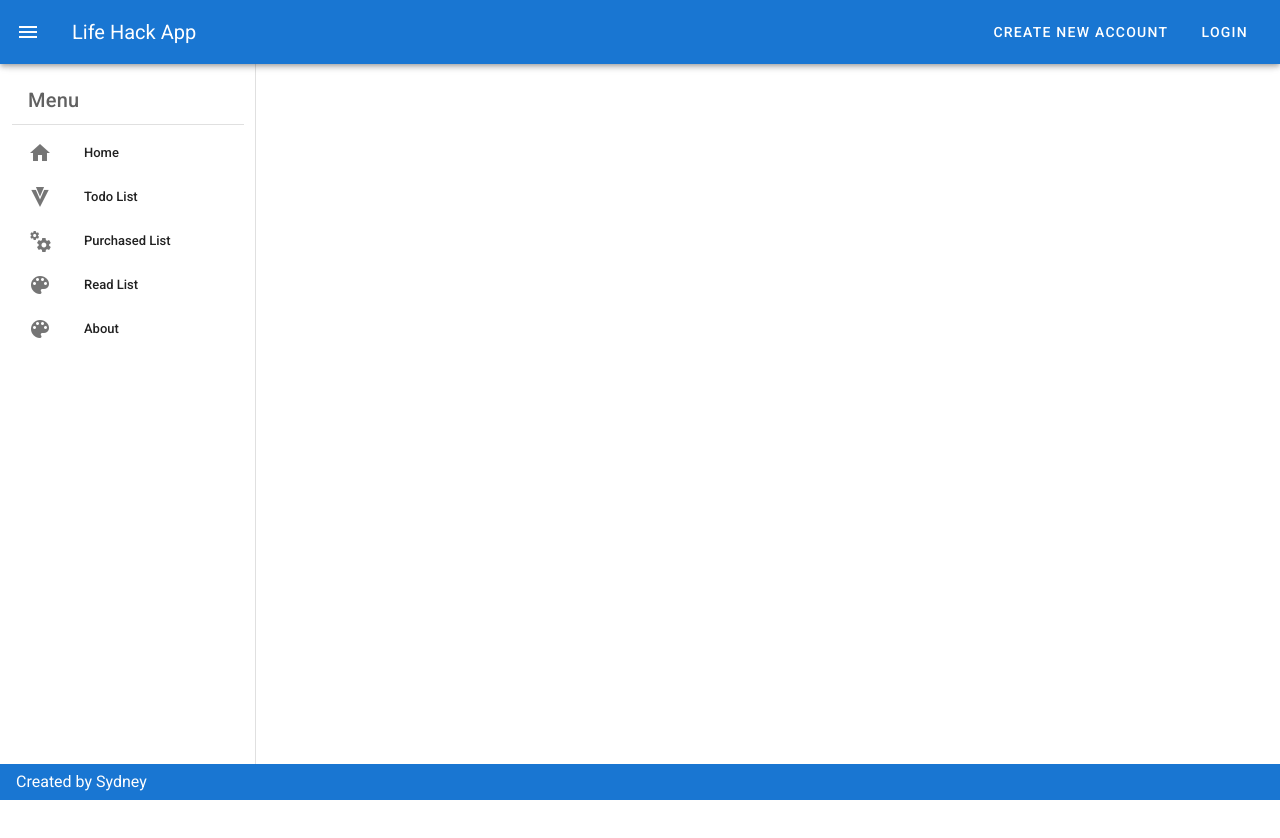
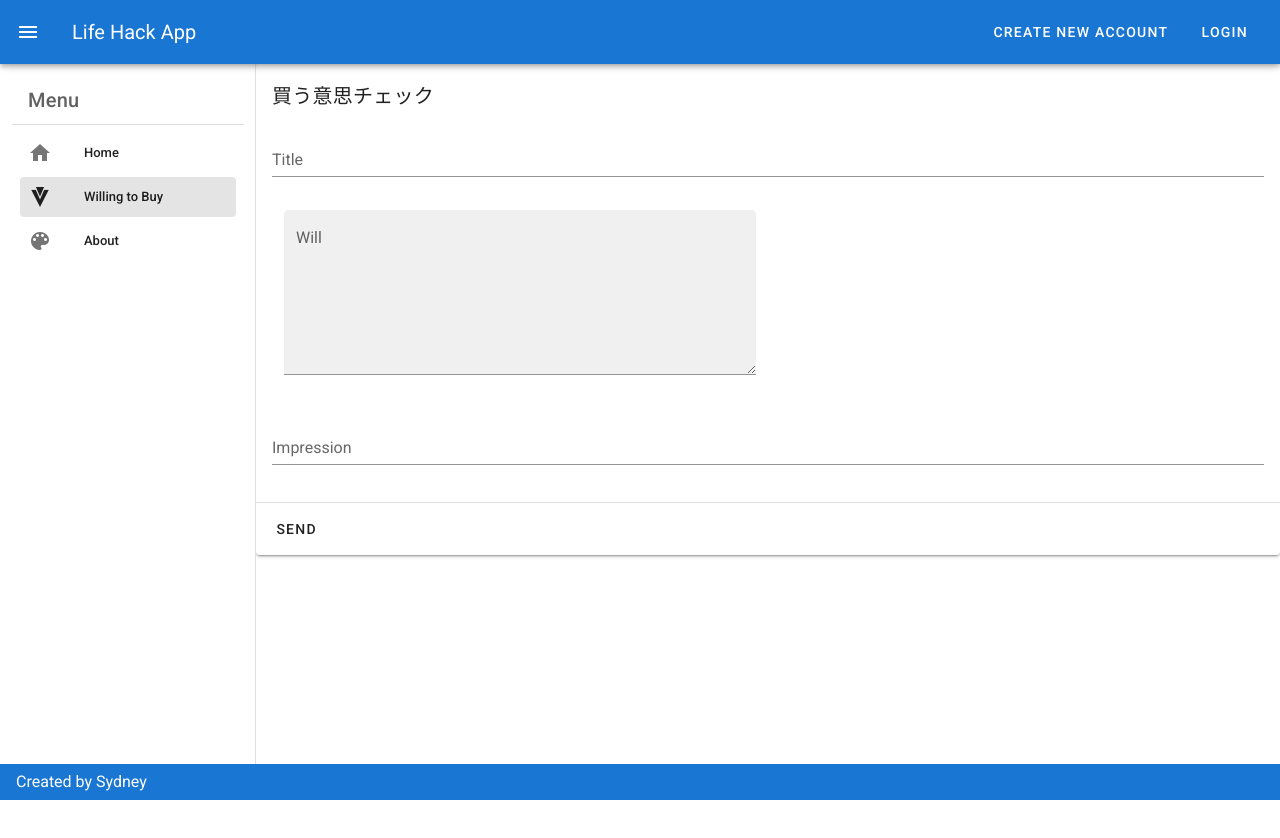
Before and after one commit to Last-Vega/Goodbuy, a Vue app in the folder frontend/: page /will in a window 1280 px wide. Shown: the top 838 px of the page. Built offline with nearby package versions, Linux system fonts and the light colour scheme; no server answers.

Commit message:
ちょっと変更

```diff
--- a/frontend/src/components/Navigation.vue
+++ b/frontend/src/components/Navigation.vue
@@ -55,9 +55,10 @@ export default {
       drawer: null,
       nav_lists: [
         { name: 'Home', icon: 'mdi-home', link: '/' },
-        { name: 'Todo List', icon: 'mdi-vuetify', link: '/todo' },
-        { name: 'Purchased List', icon: 'mdi-cogs', link: '/order' },
-        { name: 'Read List', icon: 'mdi-palette', link: '/read' },
+        { name: 'Willing to Buy', icon: 'mdi-vuetify', link: '/will' },
+        // { name: 'Todo List', icon: 'mdi-vuetify', link: '/todo' },
+        // { name: 'Purchased List', icon: 'mdi-cogs', link: '/order' },
+        // { name: 'Read List', icon: 'mdi-palette', link: '/read' },
         { name: 'About', icon: 'mdi-palette', link: '/about' }
       ]
     }
--- /dev/null
+++ b/frontend/src/components/WillForm.vue
@@ -0,0 +1,49 @@
+<template>
+<div>
+  <v-app>
+    <v-card>
+      <v-card-title>買う意思チェック</v-card-title>
+      <v-card-text>
+        <v-form ref="will_form">
+          <v-text-field
+            id="title"
+            v-model="text1"
+            label="Title">
+          </v-text-field>
+
+          <v-col cols="12" md="6">
+            <v-textarea
+              filled name="input-7-4"
+              label="Will"
+              >
+            </v-textarea>
+          </v-col>
+
+          <v-text-field
+            v-model="text3"
+            label="Impression">
+          </v-text-field>
+        </v-form>
+      </v-card-text>
+
+      <v-divider></v-divider>
+      <v-card-actions>
+        <v-btn text v-on:click="submit">Send</v-btn>
+        <span v-if="success">送信成功！</span>
+      </v-card-actions>
+    </v-card>
+  </v-app>
+</div>
+</template>
+
+<script>
+export default {
+  data () {
+    return {
+      text: {
+
+      }
+    }
+  }
+}
+</script>
--- a/frontend/src/router/index.js
+++ b/frontend/src/router/index.js
@@ -2,6 +2,7 @@ import Vue from 'vue'
 import VueRouter from 'vue-router'
 import Home from '../views/Home.vue'
 import Todo from '../views/TodoView.vue'
+import Will from '../views/Will.vue'
 
 Vue.use(VueRouter)
 
@@ -23,6 +24,11 @@ const routes = [
     path: '/todo',
     name: 'Todo',
     component: Todo
+  },
+  {
+    path: '/will',
+    name: 'Will',
+    component: Will
   }
 ]
 
--- /dev/null
+++ b/frontend/src/views/Will.vue
@@ -0,0 +1,18 @@
+<template>
+<v-app>
+  <WillForm />
+</v-app>
+</template>
+
+<script>
+// @ is an alias to /src
+import WillForm from '@/components/WillForm.vue'
+export default {
+  name: 'Will',
+  data: () => ({
+  }),
+  components: {
+    WillForm
+  }
+}
+</script>
```
